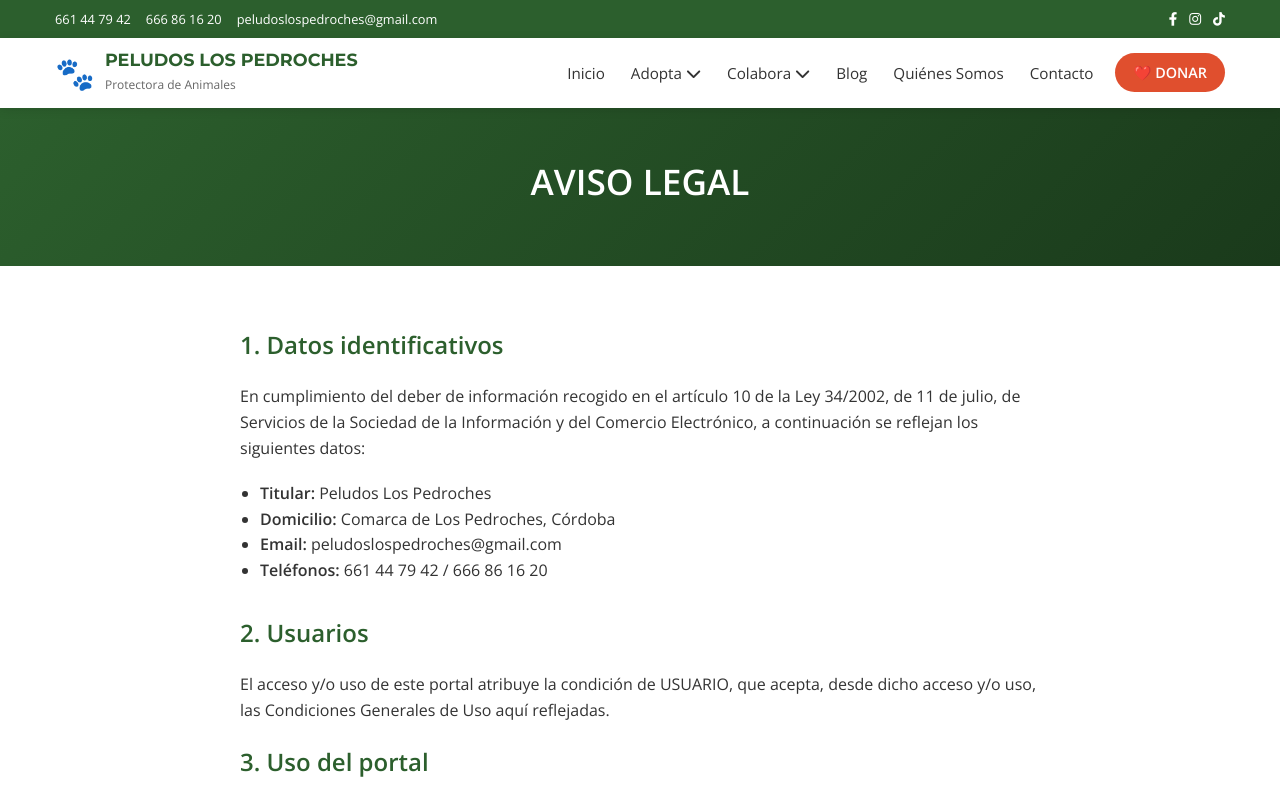
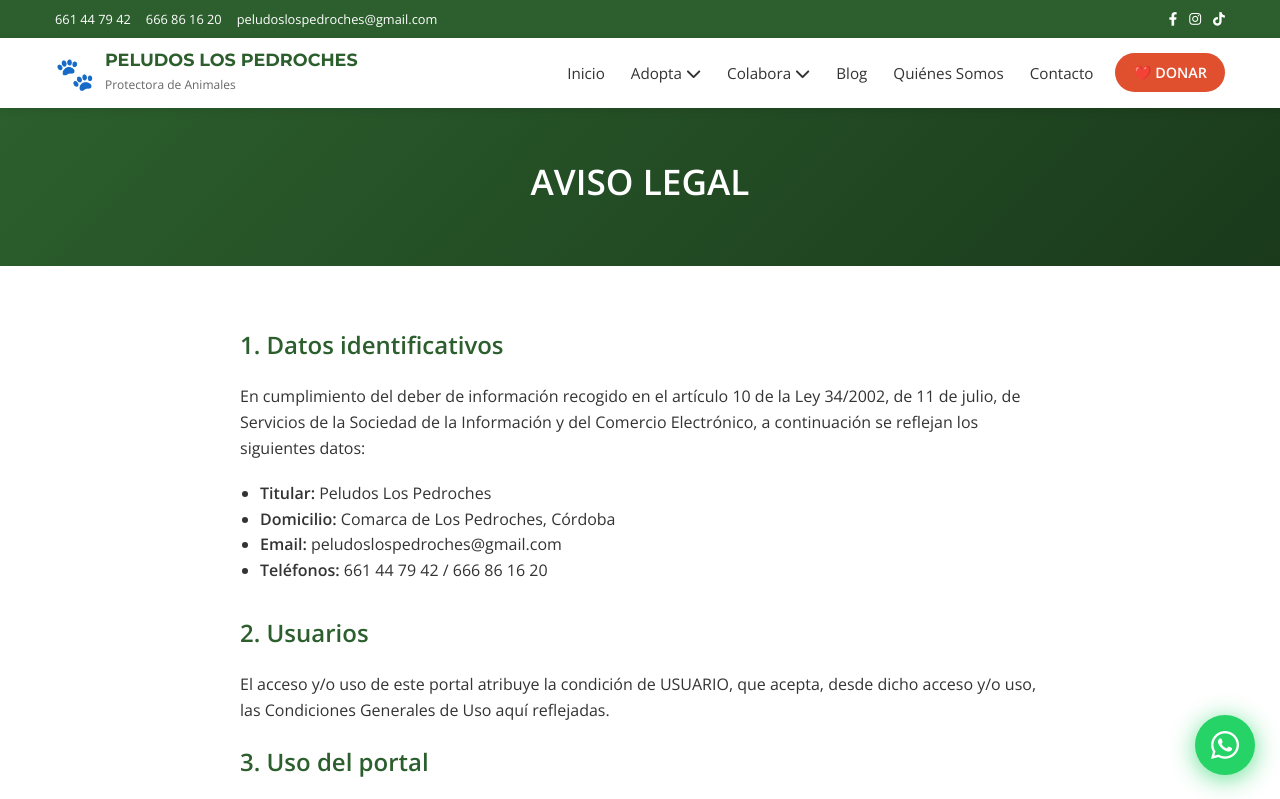
Before and after one commit to LcTeban/PeludosLosPedrochesWeb, a plain HTML site: page pages/aviso-legal.html in a window 1280 px wide. Shown: the top 799 px of the page. Drawn offline with nearby package versions, Linux system fonts and the light colour scheme; no server answers.

Commit message:
Update aviso-legal.html

```diff
--- a/pages/aviso-legal.html
+++ b/pages/aviso-legal.html
@@ -203,6 +203,15 @@
         </div>
     </div>
 
+<!-- Botón flotante de WhatsApp -->
+    <a href="https://wa.me/34661447942?text=Hola%2C%20me%20gustar%C3%ADa%20obtener%20informaci%C3%B3n%20sobre%20Peludos%20Los%20Pedroches"
+       class="whatsapp-float"
+       target="_blank"
+       rel="noopener"
+       aria-label="Contactar por WhatsApp">
+        <i class="fab fa-whatsapp"></i>
+    </a>
+
     <script src="../js/config.js"></script>
 <script src="../js/settings.js"></script>
 <script src="../js/dogs.js"></script>
```
